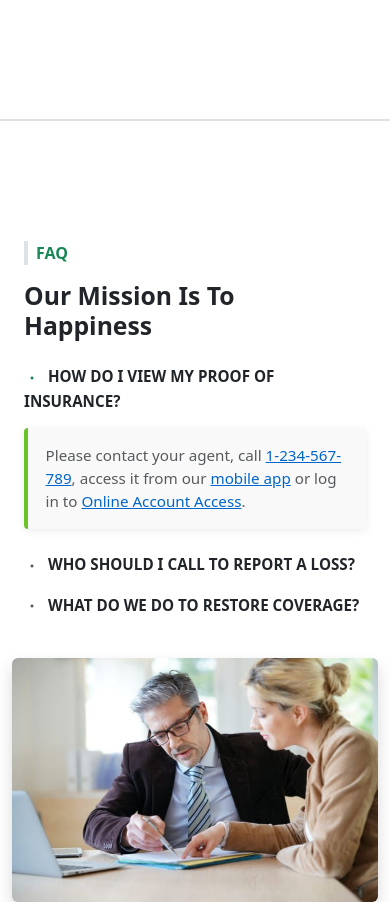
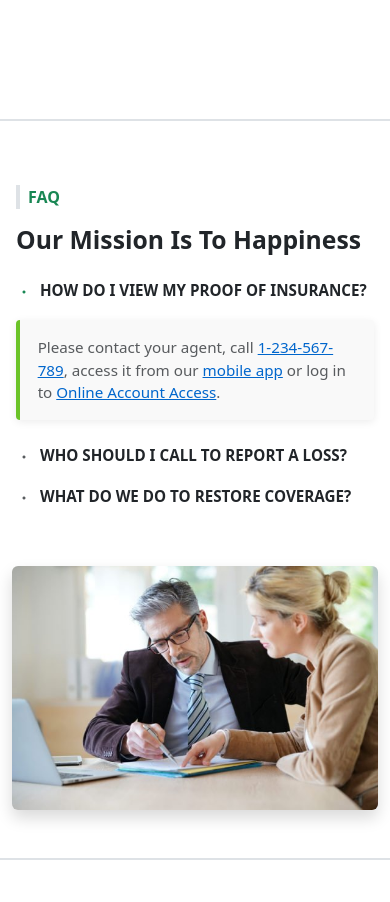
Before and after one commit to Vishalbhilavala/Bootstrap-4, a plain HTML site: page index.html in a window 390 px wide. Shown: the part 2040-2942 px from the top of the page. Drawn offline with nearby package versions, Linux system fonts and the light colour scheme.

Commit message:
make responsive

```diff
--- a/index.html
+++ b/index.html
@@ -217,10 +217,10 @@
       </div>
     </div>
   </section>
-  <section class="overflow-hidden py-5 border-bottom border-2">
+  <section class="overflow-hidden py-5 border-bottom border-2 padding-0">
     <div class="container py-5">
       <div class="row align-items-center">
-        <div class="col-md-12 col-lg-6 px-4 px-lg-5 pt-4">
+        <div class="col-md-12 col-lg-6 px-4 px-lg-5 pt-4 sec-3-padding">
           <p class="text-success fw-bold border-start border-4 ps-2">FAQ</p>
           <h2 class="fw-bold mb-4">Our Mission Is To Happiness</h2>
 
@@ -430,11 +430,9 @@
       </div>
     </div>
   </section>
-  <footer class="footer-section bg-white text-dark pt-5 border-top">
+  <footer class="footer-section bg-white text-dark pt-5 border-top padding-0">
     <div class="container py-5">
       <div class="row text-center text-md-start">
-
-        <!-- About Agent -->
         <div class="col-md-4 mb-4">
           <h6 class="text-success fw-bold mb-3">ABOUT AGENT</h6>
           <p>
@@ -450,7 +448,6 @@
           </div>
         </div>
 
-        <!-- Insurance Services -->
         <div class="col-md-4 mb-4">
           <h6 class="text-success fw-bold mb-3">INSURANCE SERVICES</h6>
           <div class="row">
@@ -473,7 +470,6 @@
           </div>
         </div>
 
-        <!-- Contact Us -->
         <div class="col-md-4 mb-4">
           <h6 class="text-success fw-bold mb-3">CONTACT US</h6>
           <ul class="list-unstyled">
@@ -487,7 +483,6 @@
       </div>
     </div>
 
-    <!-- Bottom copyright -->
     <div class="text-center py-3 border-top small text-muted">
       Copyright © 2018 Designed by Eagle-Theme. All rights reserved.
     </div>
```
